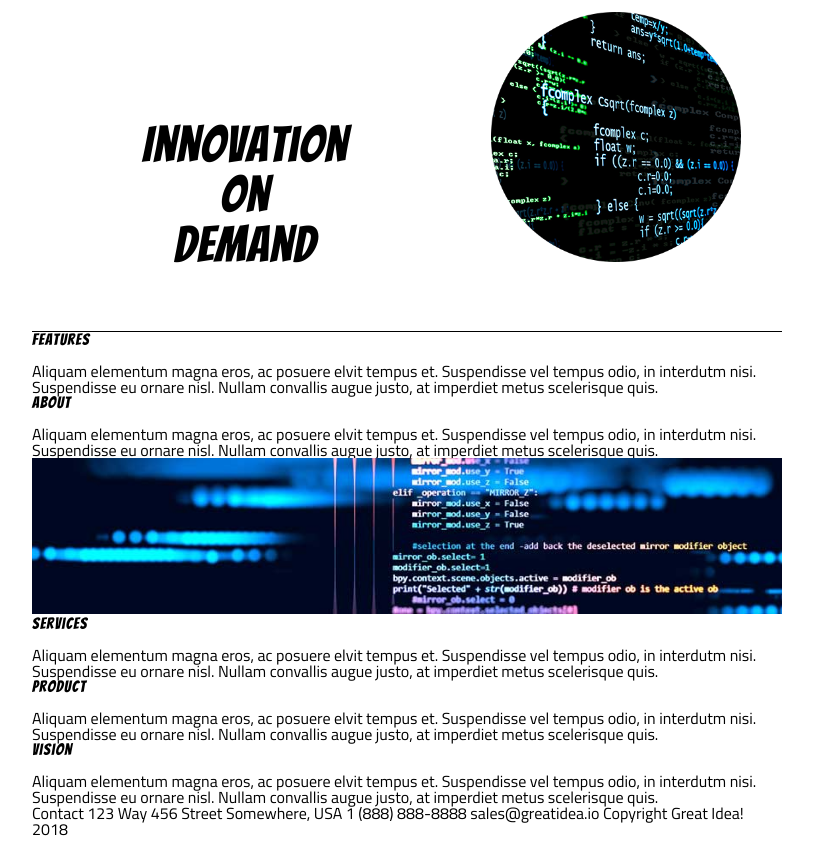
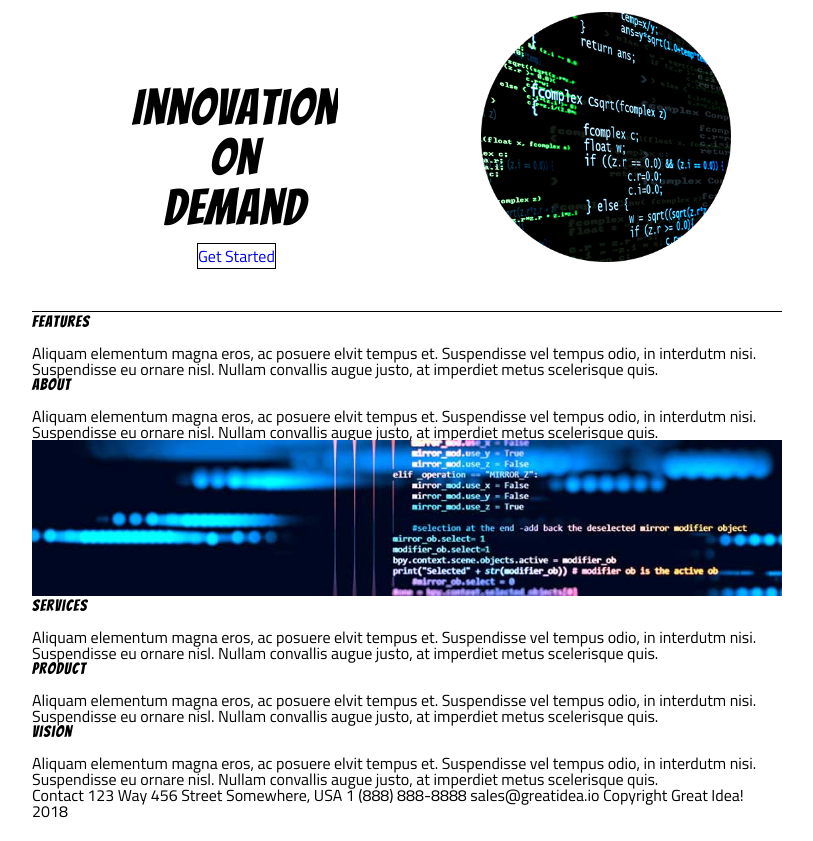
Before and after one commit to Poly-G/User-Interface, a plain HTML site: page great-idea-website/index.html in a window 1280 px wide. Shown: the part 93-934 px from the top of the page, without its empty margins (233-1046 px from the left). Drawn offline with Linux system fonts and the light colour scheme.

Commit message:
fix top section

```diff
--- a/great-idea-website/css/index.css
+++ b/great-idea-website/css/index.css
@@ -74,24 +74,18 @@ header {
 	padding: 0;
 	height: 90px;
 	width: 100%;
-
 }
 
 
 header nav {
 	display: inline-block;
-	/* margin: 0 0 20px 50px;
-	padding: 10px; */
 	margin: 25px;
 
 }
 
 header nav a {
-	/* position: relative; */
 	text-decoration: none;
 	margin: 7px;
-	/* padding-bottom: 10px; */
-
 	color: lightgray;
 	display: inline-block;
 }
@@ -107,29 +101,45 @@ nav, .logo {
 }
 
 .top-section {
+	overflow: auto;
+	display: inline-block;
 	width: 100%;
-	height: 320px;
+	height: 300px;
 	margin-top: 15px;
 	border-bottom: 1px solid black;
 }
 
+.inner-top-section {
+	display: inline-block;
+}
+
 h1 {
+	overflow: auto;
 	font-size: 50px;
-	display: inline-block;
 	text-align: center;
-	margin-left: 110px;
-	margin-bottom: 100px;
-	/* margin-top: 30px; */
+	margin-left: 100px;
+	overflow: auto;
+
+}
+
+.get-started {
+	text-decoration: none;
+	border: 1px solid black;
+	margin-left: 165px;
+	height: 16px;
+	width: 110px;
 }
 
 .first-img {
-	display: inline-block;
+
 	left: 0;
 	height: 250px;
 	width: 250px;
 	margin-left: 140px;
 }
 
+
+
 .second-img {
  width: 750px;
 }
--- a/great-idea-website/index.html
+++ b/great-idea-website/index.html
@@ -29,24 +29,24 @@
     </header>
 
     <section class="top-section">
-
-      <h1>Innovation <br> On <br> Demand</h1>
-
+      <div class="inner-top-section">
+        <h1>Innovation <br> On <br> Demand</h1>
+        <a href="#" class="get-started">Get Started</a>
+      </div>
       <img class="first-img" src="img/header-img.png" alt="Image of a code snippet.">
-
-      <!-- <button>Get Started</button> -->
-
     </section>
 
+    <section class">
+      <h2> Features </h2>
+      <p> Aliquam elementum magna eros, ac posuere elvit tempus et. Suspendisse vel tempus odio, in interdutm nisi.
+        Suspendisse eu ornare nisl. Nullam convallis augue justo, at imperdiet metus scelerisque quis. </p>
 
 
+      <h2>About</h2>
+      <p>Aliquam elementum magna eros, ac posuere elvit tempus et. Suspendisse vel tempus odio, in interdutm nisi.
+        Suspendisse eu ornare nisl. Nullam convallis augue justo, at imperdiet metus scelerisque quis.</p>
+    </section>
 
-    <h2> Features </h2>
-    <p> Aliquam elementum magna eros, ac posuere elvit tempus et. Suspendisse vel tempus odio, in interdutm nisi. Suspendisse eu ornare nisl. Nullam convallis augue justo, at imperdiet metus scelerisque quis. </p>
-
-
-    <h2>About</h2>
-    <p>Aliquam elementum magna eros, ac posuere elvit tempus et. Suspendisse vel tempus odio, in interdutm nisi. Suspendisse eu ornare nisl. Nullam convallis augue justo, at imperdiet metus scelerisque quis.</p>
 
     <img class="second-img" src="img/mid-page-accent.jpg" alt="Image of code snippets across the screen">
 
```
